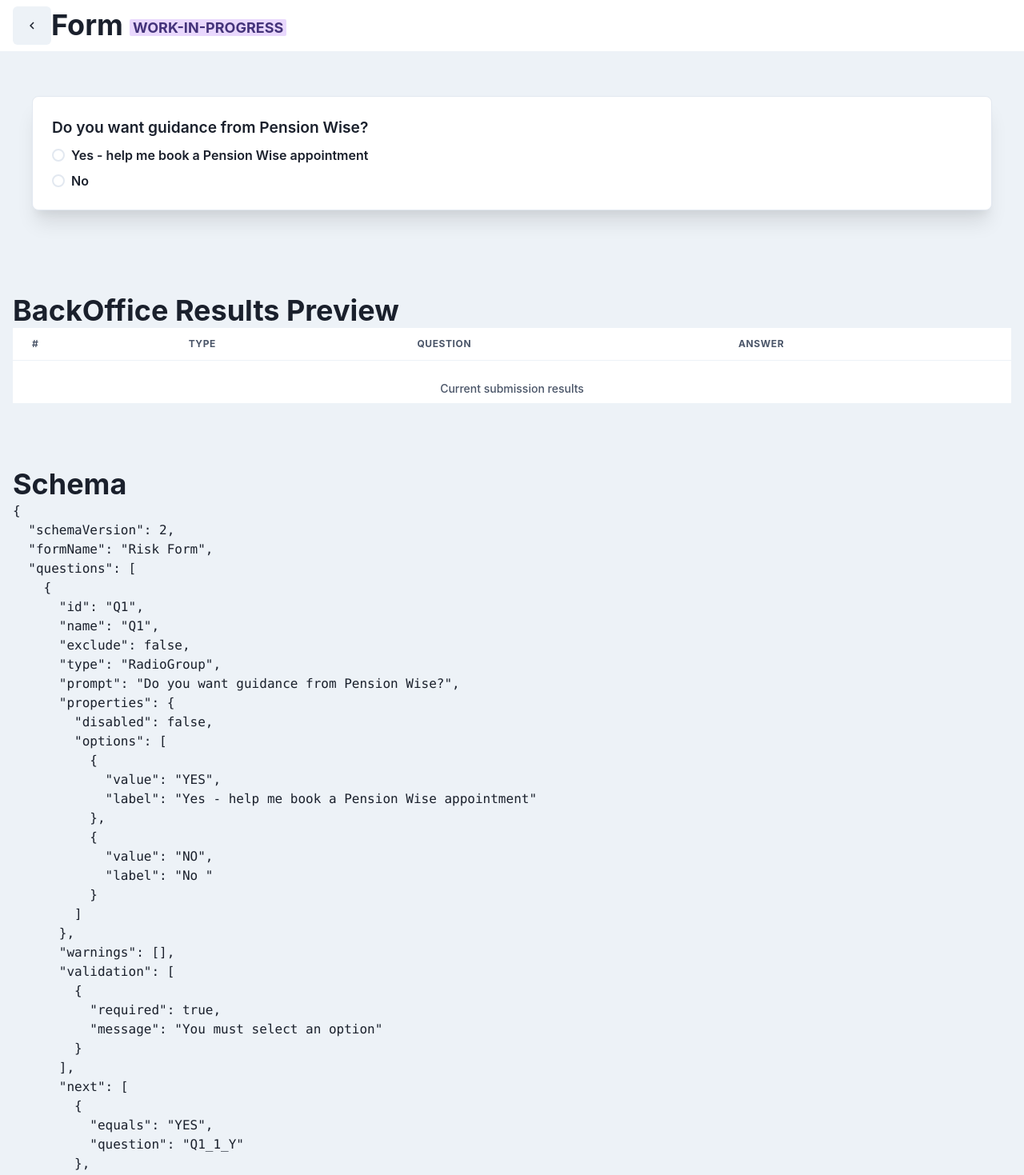
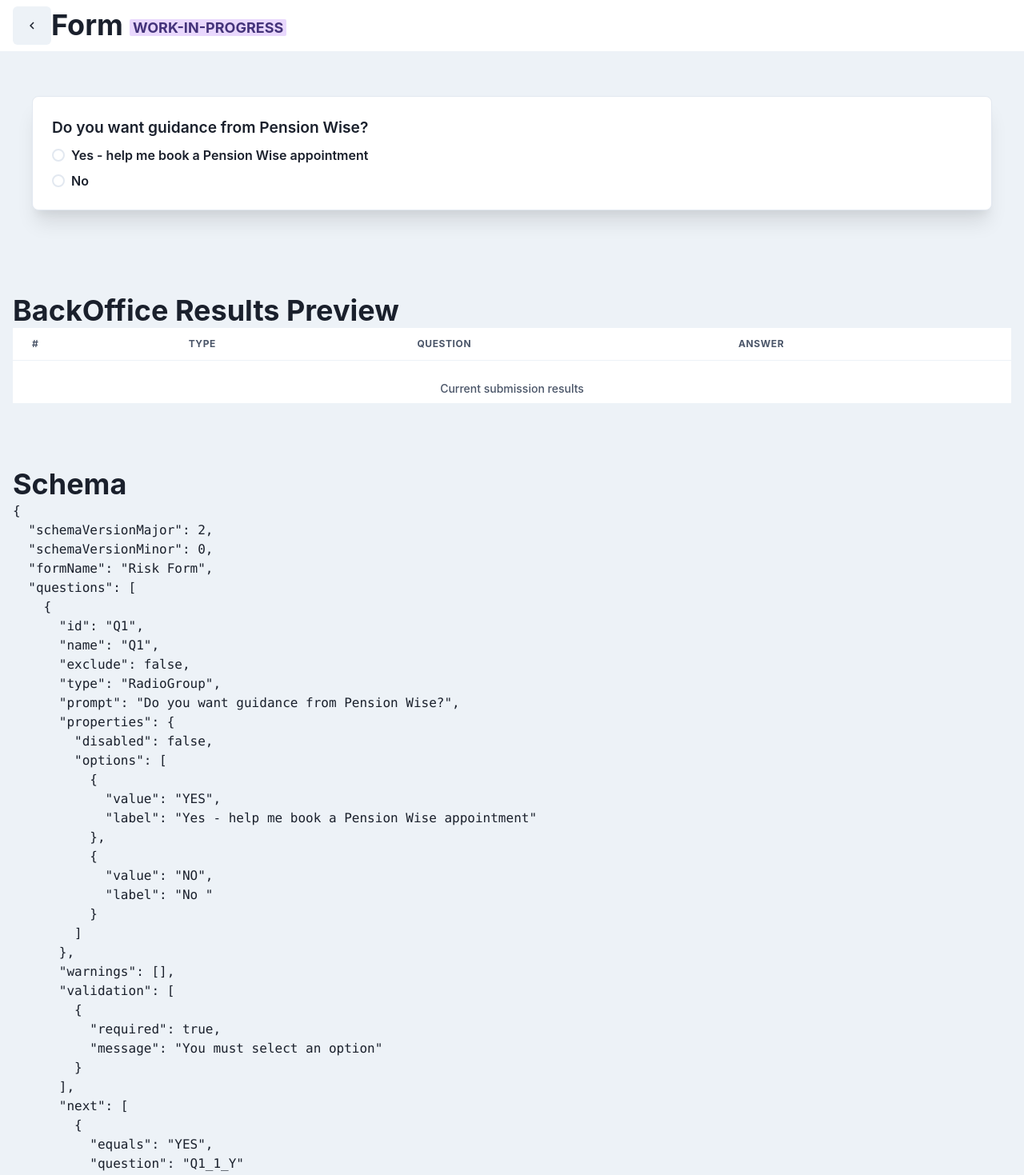
Before and after one commit to rsispal/react-json-schema-form-poc, a React (Create React App) app: page /form/rc-field-form in a window 1280 px wide. Shown: the top 1469 px of the page at 80% size. Built offline with nearby package versions, Linux system fonts and the light colour scheme.

Commit message:
Add schemaVersionMinor property

```diff
--- a/src/__SEED__/basic.json
+++ b/src/__SEED__/basic.json
@@ -1,5 +1,7 @@
 {
   "formName": "Testbed Form",
+  "schemaVersionMajor": 2,
+  "schemaVersionMinor": 0,
   "questions": [
     {
       "id": "Q0",
--- a/src/__SEED__/e2e.json
+++ b/src/__SEED__/e2e.json
@@ -1,5 +1,7 @@
 {
   "formName": "End-to-end test form",
+  "schemaVersionMajor": 2,
+  "schemaVersionMinor": 0,
   "questions": [
     {
       "id": "Q1",
--- a/src/__SEED__/risk_questions.json
+++ b/src/__SEED__/risk_questions.json
@@ -1,5 +1,6 @@
 {
-  "schemaVersion": 2,
+  "schemaVersionMajor": 2,
+  "schemaVersionMinor": 0,
   "formName": "Risk Form",
   "questions": [
     {
--- a/src/__SEED__/testbed.json
+++ b/src/__SEED__/testbed.json
@@ -1,5 +1,7 @@
 {
   "formName": "Testbed Form",
+  "schemaVersionMajor": 2,
+  "schemaVersionMinor": 0,
   "questions": [
     {
       "id": "Q5",
--- a/src/components/QuestionForm/rc-field-form/QuestionForm.component.tsx
+++ b/src/components/QuestionForm/rc-field-form/QuestionForm.component.tsx
@@ -14,7 +14,8 @@ import { ValidateError } from "async-validator";
 
 export const QuestionForm: FC<QuestionFormProps> = ({
   showAllQuestions,
-  schemaVersion,
+  schemaVersionMajor,
+  schemaVersionMinor,
   formName,
   questions,
   onChangeCallback,
@@ -76,7 +77,8 @@ export const QuestionForm: FC<QuestionFormProps> = ({
       initialValues={initialValues}
       onChange={handleChange}
       onFinish={handleSubmit}
-      data-schemaversion={schemaVersion}
+      data-schemaversionmajor={schemaVersionMajor}
+      data-schemaversionminor={schemaVersionMinor}
     >
       {(showAllQuestions ? dataset : dataset.slice(0, 1)).map((q, i) => (
         <QuestionField
```
Also changed, not shown: src/components/QuestionForm/rc-field-form/QuestionForm.types.ts (+7 -6 lines), 1 other file (tests, documents, lock files or other folders).
